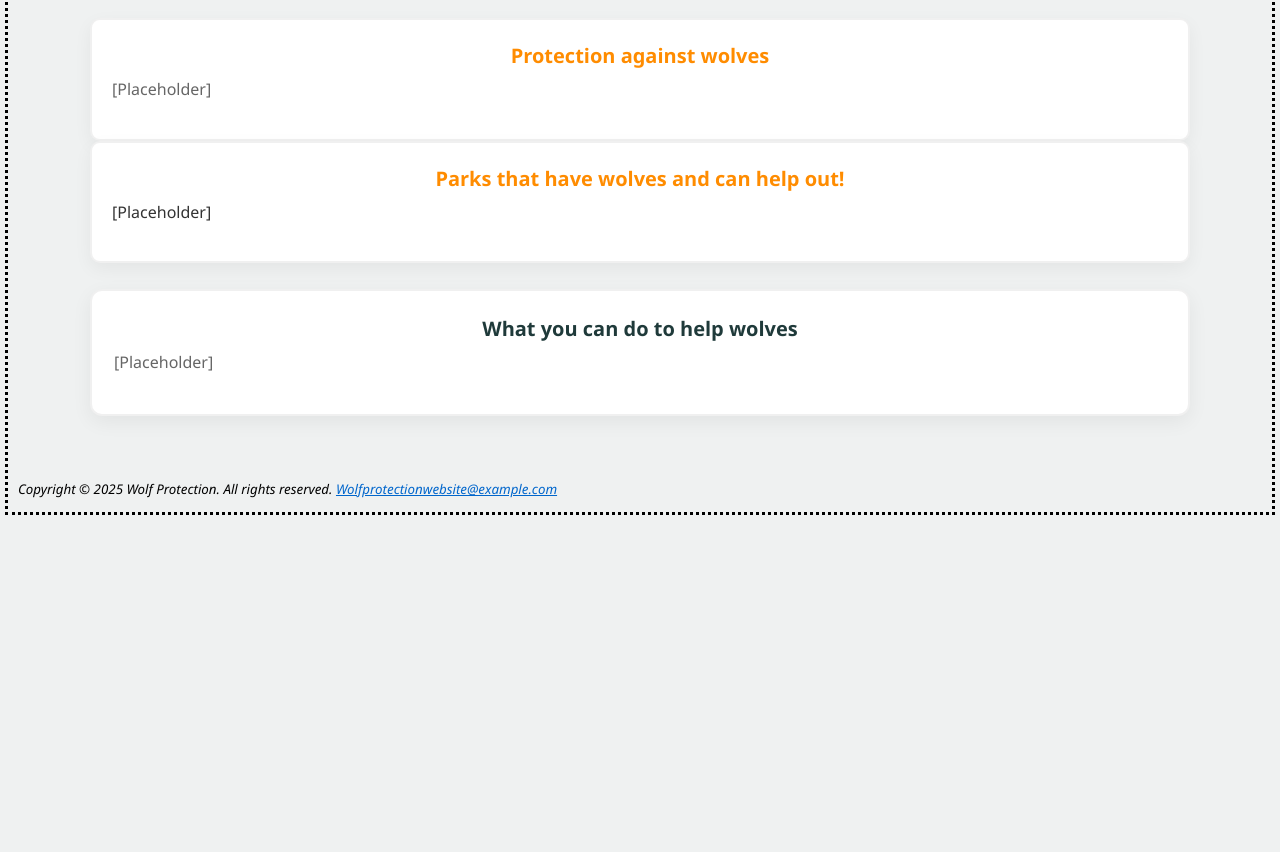
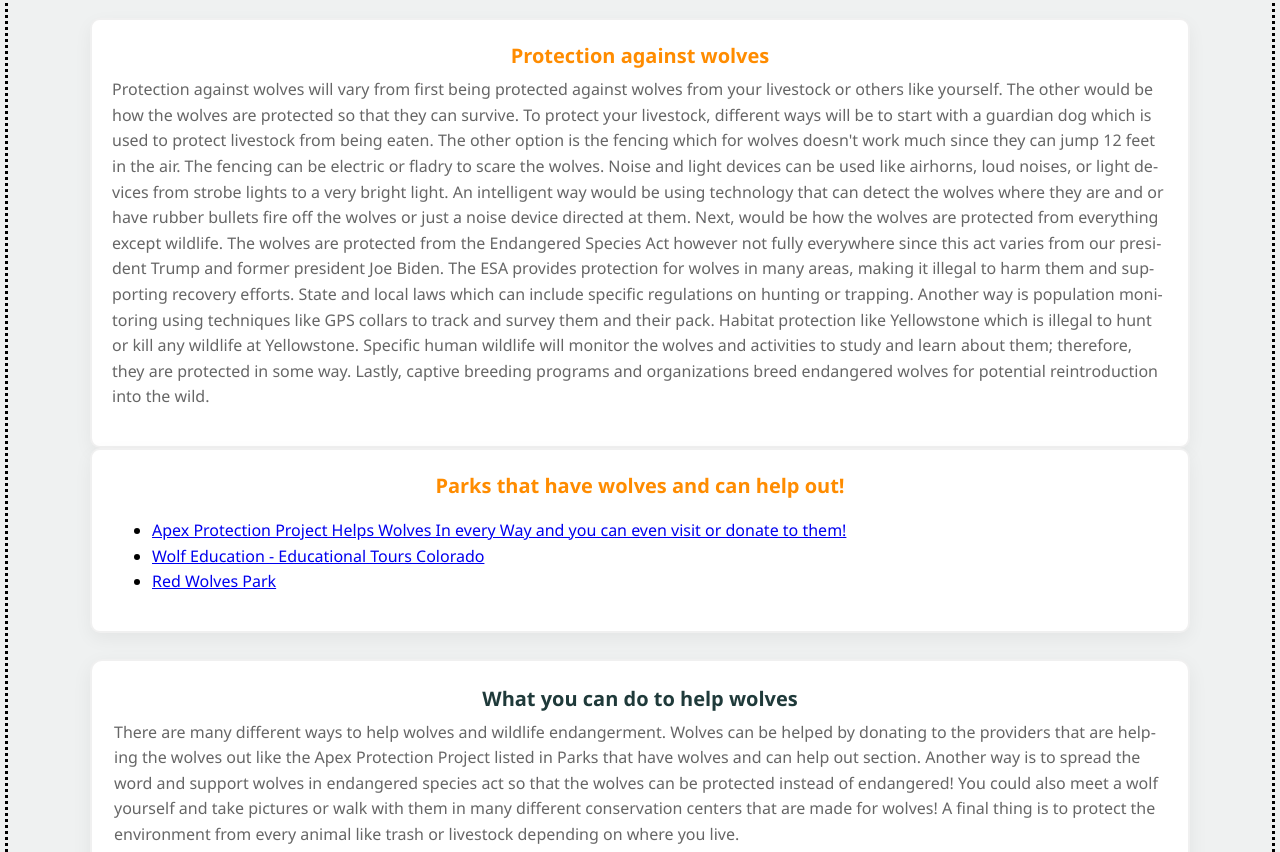
Before and after one commit to Ericsilva88590/Silva_Eric_Capstone_Project, a website: page docs/Protection_and_Parks.html in a window 1280 px wide. Shown: the part 813-1665 px from the top of the page. Before the commit the page ends 1333 px from the top, so only its background shows below. Drawn offline with Linux system fonts and the light colour scheme.

Commit message:
Enhance Protection and Parks page content
Updated meta description and added detailed information on wolf protection and conservation efforts.

```diff
--- a/docs/Protection_and_Parks.html
+++ b/docs/Protection_and_Parks.html
@@ -2,14 +2,11 @@
 <html lang="en">
 <head>
 <title>Protection and Parks</title>
+<meta name="description" content="Information on protected habitats, parks and conservation programs that support wolves. Learn how parks and policies help sustain wild populations.">
 <meta charset="utf-8">
 <meta name="viewport" content="width=device-width, initial-scale=1.0">
 <link rel="stylesheet" href="project.css">
 <script src="lightbox.js" defer></script>
-<!--[if lt IE 9]>
-<script src="https://html5shiv.googlecode.com/svn/trunk/html5.js">
-</script>
-<![endif]-->
 </head>
 <body>
     <a href="#main-content" class="skip-link">Skip to main content</a>
@@ -43,18 +40,34 @@
         <div class="protection-grid">
             <section class="info-card protection">
                 <h3>Protection against wolves</h3>
-                <p class="info-placeholder">[Placeholder]</p>
+                <p class="info-placeholder">Protection against wolves will vary from first being protected against wolves from your livestock or others like yourself.
+                     The other would be how the wolves are protected so that they can survive. To protect your livestock, different ways will be to start with a guardian dog
+                      which is used to protect livestock from being eaten. The other option is the fencing which for wolves doesn't work much since they can jump 12 feet in the air.
+                       The fencing can be electric or fladry to scare the wolves. Noise and light devices can be used like airhorns, loud noises, or light devices from strobe lights to a very bright light.
+                        An intelligent way would be using technology that can detect the wolves where they are and or have rubber bullets fire off the wolves or just a noise device directed at them.
+                         Next, would be how the wolves are protected from everything except wildlife. The wolves are protected from the Endangered Species Act however not fully everywhere since this act varies
+                          from our president Trump and former president Joe Biden. The ESA provides protection for wolves in many areas, making it illegal to harm them and supporting recovery efforts.
+                          State and local laws which can include specific regulations on hunting or trapping. Another way is population monitoring using techniques like GPS collars to track and survey them and their pack.
+                           Habitat protection like Yellowstone which is illegal to hunt or kill any wildlife at Yellowstone. Specific human wildlife will monitor the wolves and activities to study and learn about them;
+                           therefore, they are protected in some way. Lastly, captive breeding programs and organizations breed endangered wolves for potential reintroduction into the wild.  </p>
             </section>
 
             <section class="info-card parks">
                 <h3>Parks that have wolves and can help out!</h3>
-                <p class="info-placeholder">[Placeholder]</p>
+                <ul>
+                    <li><a href="https://www.apexprotectionproject.org/" target="_blank" rel="noopener">Apex Protection Project Helps Wolves In every Way and you can even visit or donate to them!</a></li>
+                    <li><a href="https://www.wolfeducation.org/educational-tours" target="_blank" rel="noopener">Wolf Education - Educational Tours Colorado</a></li>
+                    <li><a href="https://championsforwildlife.org/learn/animals/red-wolves.html?gad_source=1&gad_campaignid=17717915212&gbraid=0AAAAAoj0MYE74uoD4zNujcK5SYKQQtPuZ&gclid=CjwKCAiAuIDJBhBoEiwAxhgyFi1UH6F2iRuLz3rhWMOpNYY6gnwF1KZyngdDHaz4WnZyQs7Lr_RemRoC2jMQAvD_BwE" target="_blank" rel="noopener">Red Wolves Park</a></li>
+                </ul>
             </section>
         </div>
 
         <section class="help-box">
             <h3>What you can do to help wolves</h3>
-            <p class="info-placeholder">[Placeholder]</p>
+            <p class="info-placeholder">There are many different ways to help wolves and wildlife endangerment. Wolves can be helped by donating to the providers that are helping the wolves out like the Apex Protection Project
+                 listed in Parks that have wolves and can help out section. Another way is to spread the word and support wolves in endangered species act so that the wolves can be protected instead of endangered!
+                  You could also meet a wolf yourself and take pictures or walk with them in many different conservation centers that are made for wolves! A final thing is to protect the environment from every animal like trash
+                  or livestock depending on where you live. </p>
         </section>
     </main>
    <footer>
```
